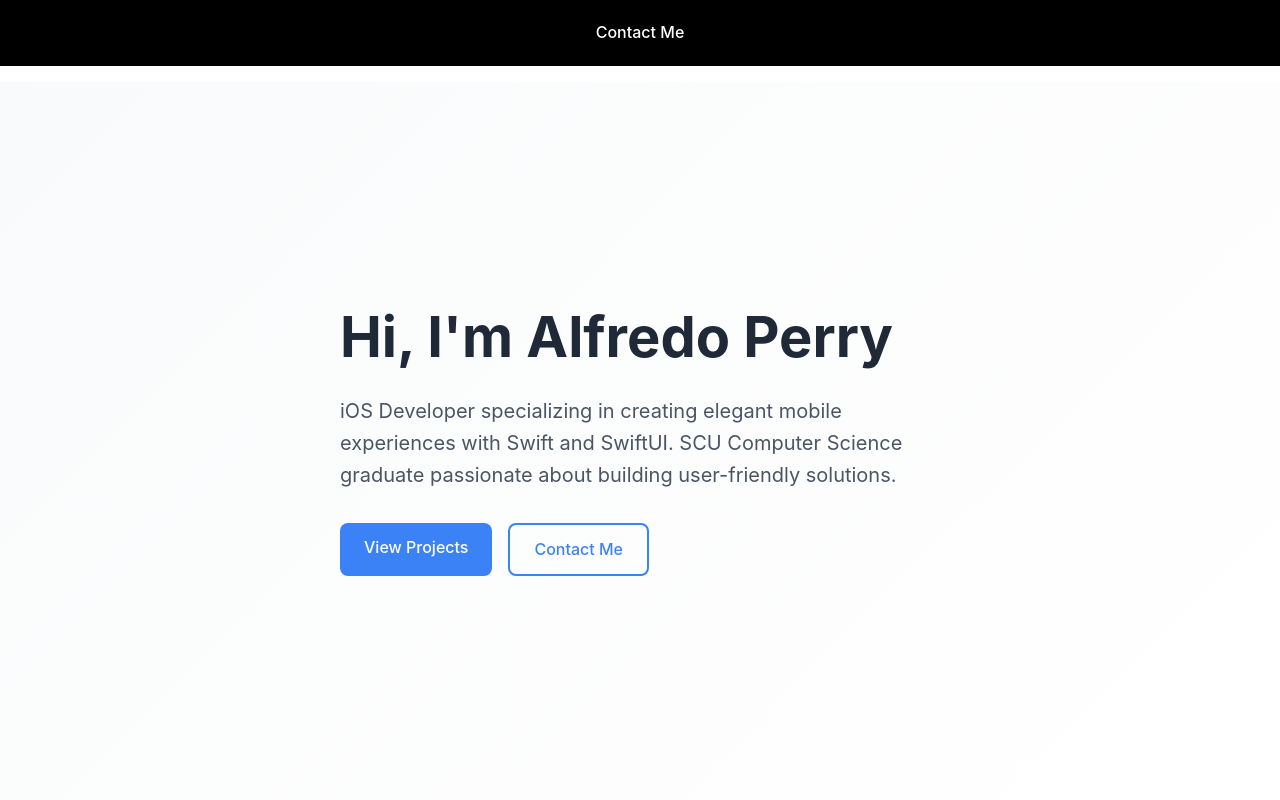
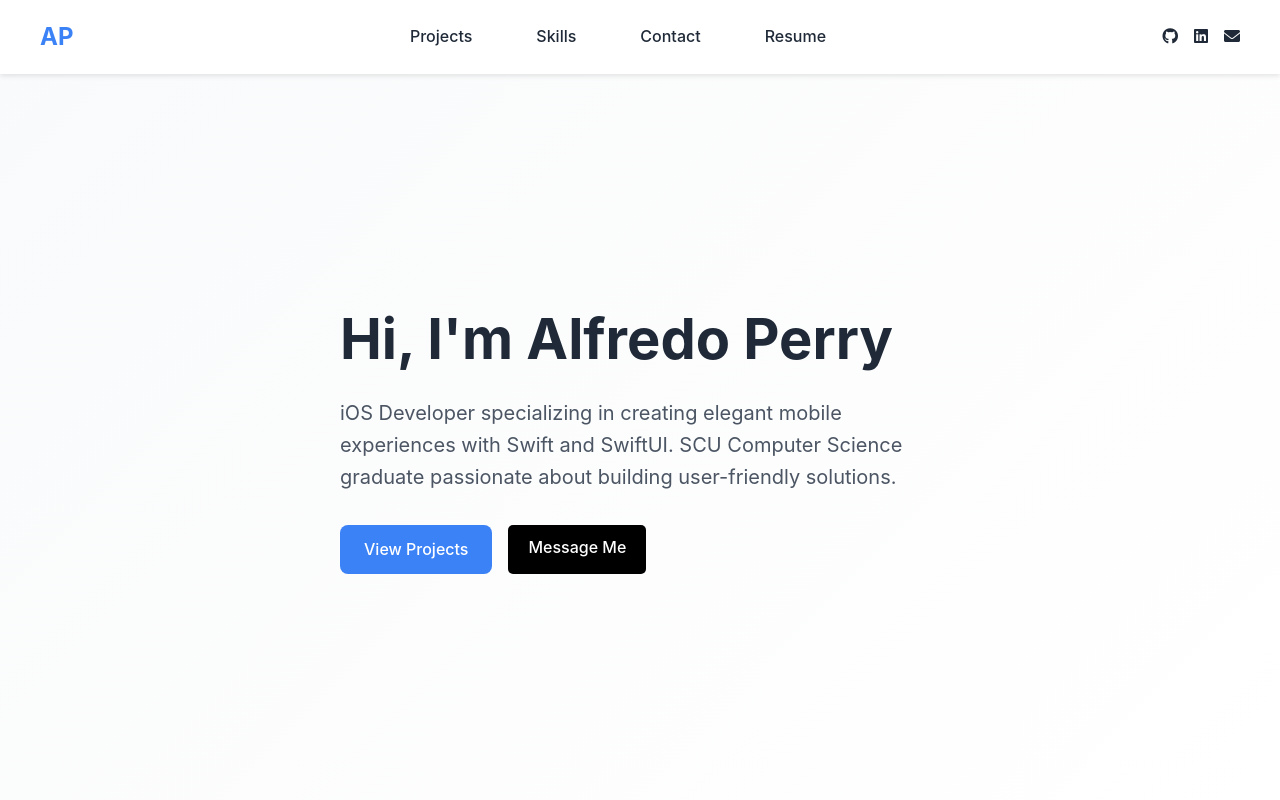
Before and after one commit to Alfredoperry14/Portfolio-Website, a website: page index.html in a window 1280 px wide. Shown: the top 800 px of the page. Drawn offline with Linux system fonts and the light colour scheme.

Commit message:
update to website

```diff
--- a/index.html
+++ b/index.html
@@ -10,10 +10,6 @@
     <link rel="stylesheet" href="styles.css">
 </head>
 <body>
-    <!-- Top Contact Button -->
-    <div class="top-contact">
-        <a href="https://recruitalfredo.com" target="_blank" class="btn btn-black">Contact Me</a>
-    </div>
 
     <!-- Navigation -->
     <nav class="nav">
@@ -23,13 +19,13 @@
                 <a href="#projects">Projects</a>
                 <a href="#skills">Skills</a>
                 <a href="#contact">Contact</a>
+                <a href="Alfredo%20Perry%20Resume%20Full.pdf" target="_blank">Resume</a>
             </div>
             <div class="social-links">
                 <a href="https://github.com/Alfredoperry14" target="_blank"><i class="fab fa-github"></i></a>
                 <a href="https://www.linkedin.com/in/alfredo-perry-423520193" target="_blank"><i class="fab fa-linkedin"></i></a>
                 <a href="mailto:alfredoperry14@gmail.com"><i class="fas fa-envelope"></i></a>
             </div>
-            <a href="/static/Alfredo%20Perry%20Resume%20Full.pdf" target="_blank" class="btn btn-resume">Resume</a>
         </div>
     </nav>
 
@@ -40,7 +36,7 @@
             <p>iOS Developer specializing in creating elegant mobile experiences with Swift and SwiftUI. SCU Computer Science graduate passionate about building user-friendly solutions.</p>
             <div class="buttons">
                 <a href="#projects" class="btn btn-primary">View Projects</a>
-                <a href="#contact" class="btn btn-outline">Contact Me</a>
+                <a href="https://recruitalfredo.com" target="_blank" class="btn btn-black">Message Me</a>
             </div>
         </div>
     </section>
--- a/styles.css
+++ b/styles.css
@@ -23,26 +23,24 @@ body {
 /* Navigation */
 .nav {
     position: fixed;
+    top: 0;
     width: 100%;
-    background: rgba(255, 255, 255, 0.95);
-    backdrop-filter: blur(5px);
     z-index: 1000;
-    transition: var(--transition);
+    background-color: #fff;
+    padding: 1rem 2rem; /* Add padding for breathing room */
+    box-shadow: 0 2px 5px rgba(0, 0, 0, 0.1);
 }
 
-.nav.scrolled {
-    box-shadow: 0 2px 10px rgba(0, 0, 0, 0.1);
+/* Navbar Container */
+.nav-container {
+    max-width: 1200px; /* Center the navbar content */
+    margin: 0 auto;
+    display: flex;
+    justify-content: space-between; /* Space out logo, links, and social icons */
+    align-items: center; /* Align items vertically */
 }
 
-.nav-container {
-    max-width: 1200px;
-    margin: 0 auto;
-    padding: 1rem 2rem;
-    display: flex;
-    justify-content: space-between;
-    align-items: center;
-}
-
+/* Logo Styling */
 .nav-logo {
     font-weight: 700;
     font-size: 1.5rem;
@@ -50,24 +48,31 @@ body {
     text-decoration: none;
 }
 
+/* Navbar Styling */
 .nav-links {
     display: flex;
-    gap: 2rem;
+    gap: 2rem; /* Add spacing between links */
+    margin: 0 auto; /* Center the links horizontally */
+    flex: 1; /* Allow the links to take up available space */
+    justify-content: center; /* Center the links within their container */
 }
 
 .nav-links a {
     text-decoration: none;
     color: var(--text-color);
     transition: var(--transition);
+    padding: 0.5rem 1rem; /* Add padding to links */
+    font-weight: 500; /* Match the style of other links */
 }
 
 .nav-links a:hover {
     color: var(--primary-color);
 }
 
+/* Social Links */
 .social-links {
     display: flex;
-    gap: 1rem;
+    gap: 1rem; /* Add spacing between social icons */
 }
 
 .social-links a {
@@ -77,6 +82,20 @@ body {
 
 .social-links a:hover {
     color: var(--primary-color);
+}
+
+.btn-resume {
+    padding: 0.5rem 1rem; /* Add padding to the resume button */
+    border-radius: 0.5rem;
+    background-color: var(--primary-color);
+    color: white;
+    text-decoration: none;
+    font-weight: 500;
+    transition: var(--transition);
+}
+
+.btn-resume:hover {
+    background-color: #2563eb;
 }
 
 /* Hero Section */
@@ -266,29 +285,20 @@ body {
     color: var(--primary-color);
 }
 
-/* Top Contact Button */
-.top-contact {
-    position: fixed;
-    top: 0;
-    width: 100%;
-    background: #000;
-    text-align: center;
-    padding: 0.5rem 0;
-    z-index: 1100;
-}
 
 .btn-black {
-    background: #000;
-    color: #fff;
-    padding: 0.75rem 1.5rem;
-    border-radius: 0.5rem;
+    background-color: black;
+    color: white;
+    padding: 10px 20px;
+    border: none;
     text-decoration: none;
-    font-weight: 500;
-    transition: var(--transition);
+    font-size: 16px;
+    border-radius: 5px;
+    transition: background-color 0.3s ease;
 }
 
 .btn-black:hover {
-    background: #333;
+    background-color: #333;
 }
 
 /* Responsive Design */
```
